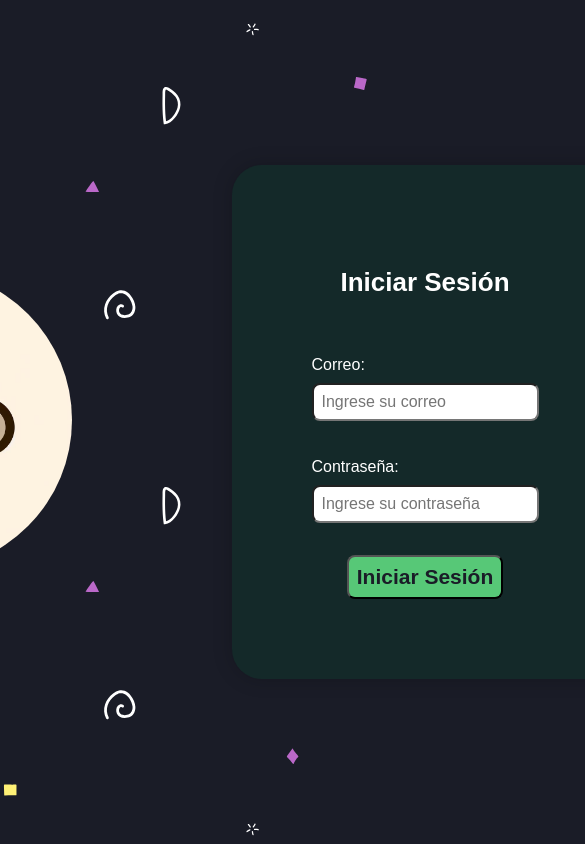
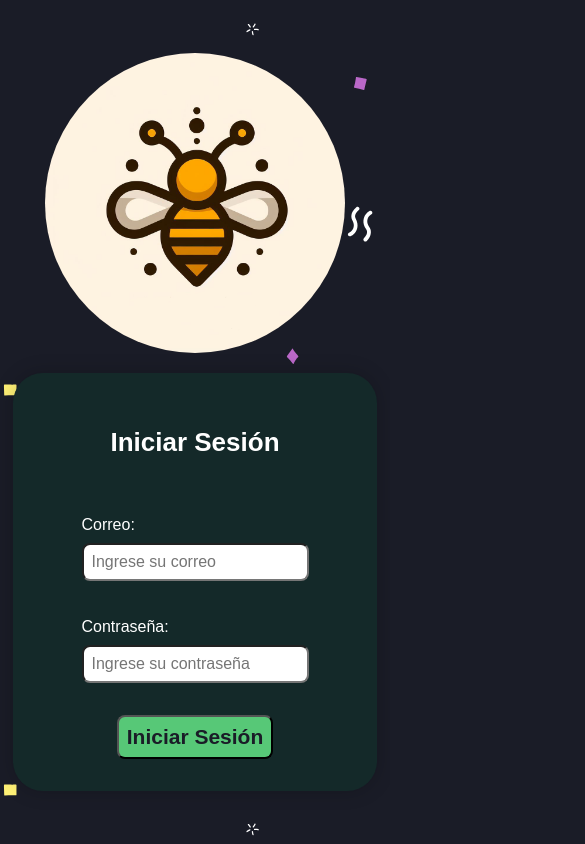
Before and after one commit to Our-Hive/emotional-admin-panel, an Angular app: page /login in a window 390 px wide. Shown: the top 844 px of the page, 585 px wide, since content can reach past the window. Built offline with nearby package versions, Linux system fonts and the light colour scheme.

Commit message:
fix(login-page): basic responsive

```diff
--- a/src/app/components/organisms/login-form/login-form.component.scss
+++ b/src/app/components/organisms/login-form/login-form.component.scss
@@ -4,7 +4,9 @@
   display: grid;
   gap: 2rem;
   place-items: center;
-  padding: 5rem;
+  padding: 2rem;
+  max-width: 400px;
+  min-width: 300px;
   background-color: $surface;
   border-radius: 30px;
   box-shadow: 0 0 20px rgba($black, 0.2);
--- a/src/app/components/pages/login-page/login-page.component.scss
+++ b/src/app/components/pages/login-page/login-page.component.scss
@@ -9,3 +9,9 @@
   gap: 10rem;
   background: url("/svg/background.svg");
 }
+@media screen and (max-width: 768px) {
+  .login-page-container {
+    flex-direction: column;
+    gap: 1rem;
+  }
+}
```
